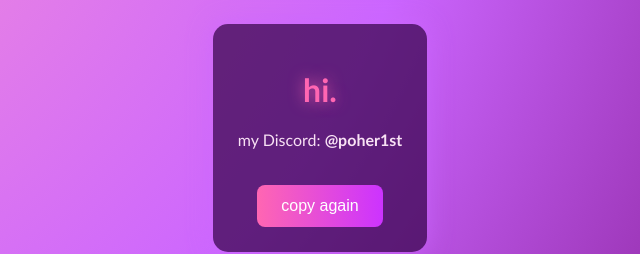
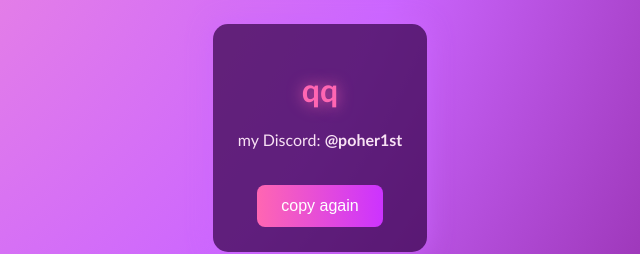
Before and after one commit to poher1st/poher1st, a plain HTML site: page index.html in a window 1280 px wide. Shown: the part 262-516 px from the top of the page, 320-960 px from the left. Drawn offline with Linux system fonts and the light colour scheme.

Commit message:
Update index.html

```diff
--- a/index.html
+++ b/index.html
@@ -56,7 +56,7 @@
 </head>
 <body>
   <div class="box">
-    <h1>hi.</h1>
+    <h1>qq</h1>
     <p>my Discord: <b>@poher1st</b></p>
     <button onclick="copyDiscord()">copy again</button>
   </div>
```
